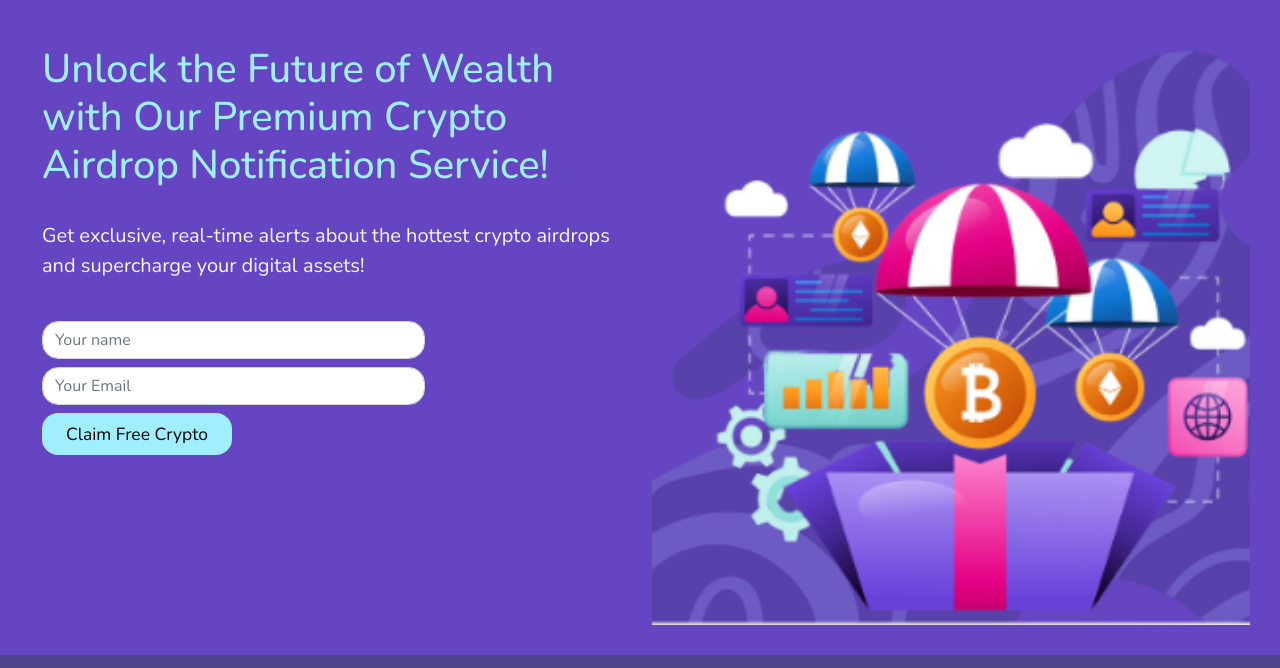
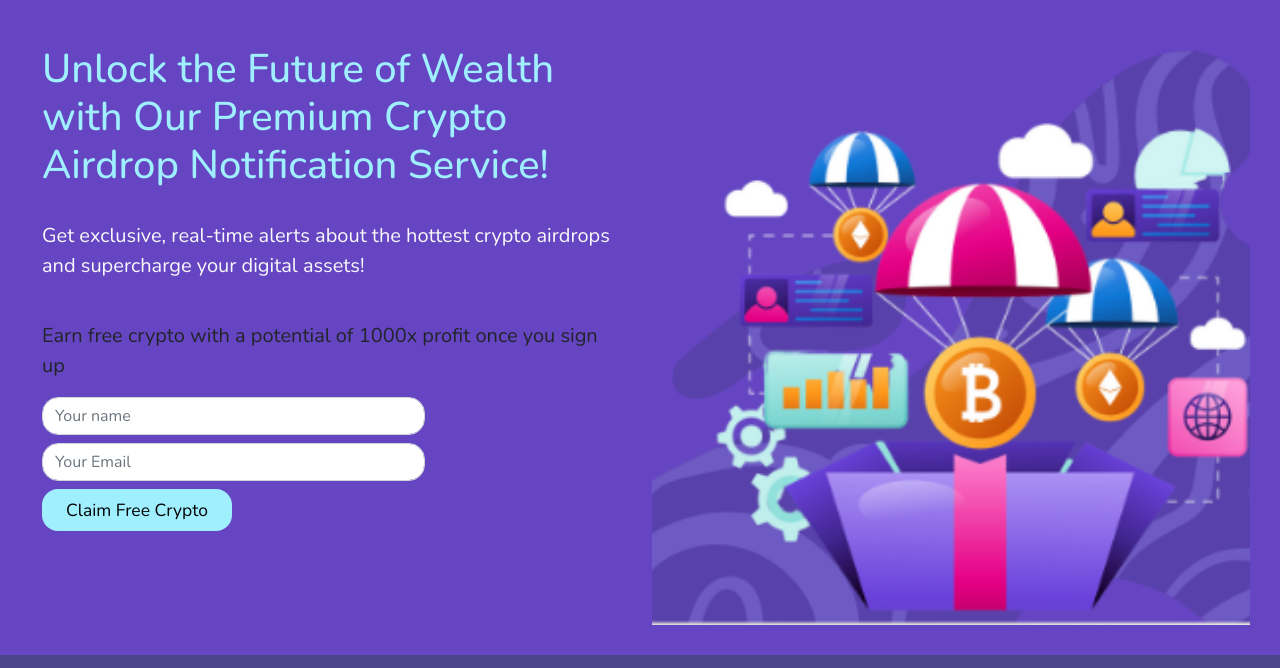
Before and after one commit to vic-3/crypt-landing.github.io, a plain HTML site: page index.html in a window 1280 px wide. Shown: the part 67-735 px from the top of the page. Drawn offline with nearby package versions, Linux system fonts and the light colour scheme.

Commit message:
Update index.html

```diff
--- a/index.html
+++ b/index.html
@@ -106,6 +106,9 @@
             Get exclusive, real-time alerts about
             the hottest crypto airdrops and
             supercharge your digital assets!
+        </p>
+        <p>
+        Earn free crypto with a potential of 1000x profit once you sign up
         </p>
         <form class="" method="post">
             <div class="form-group col-lg-8">
```
